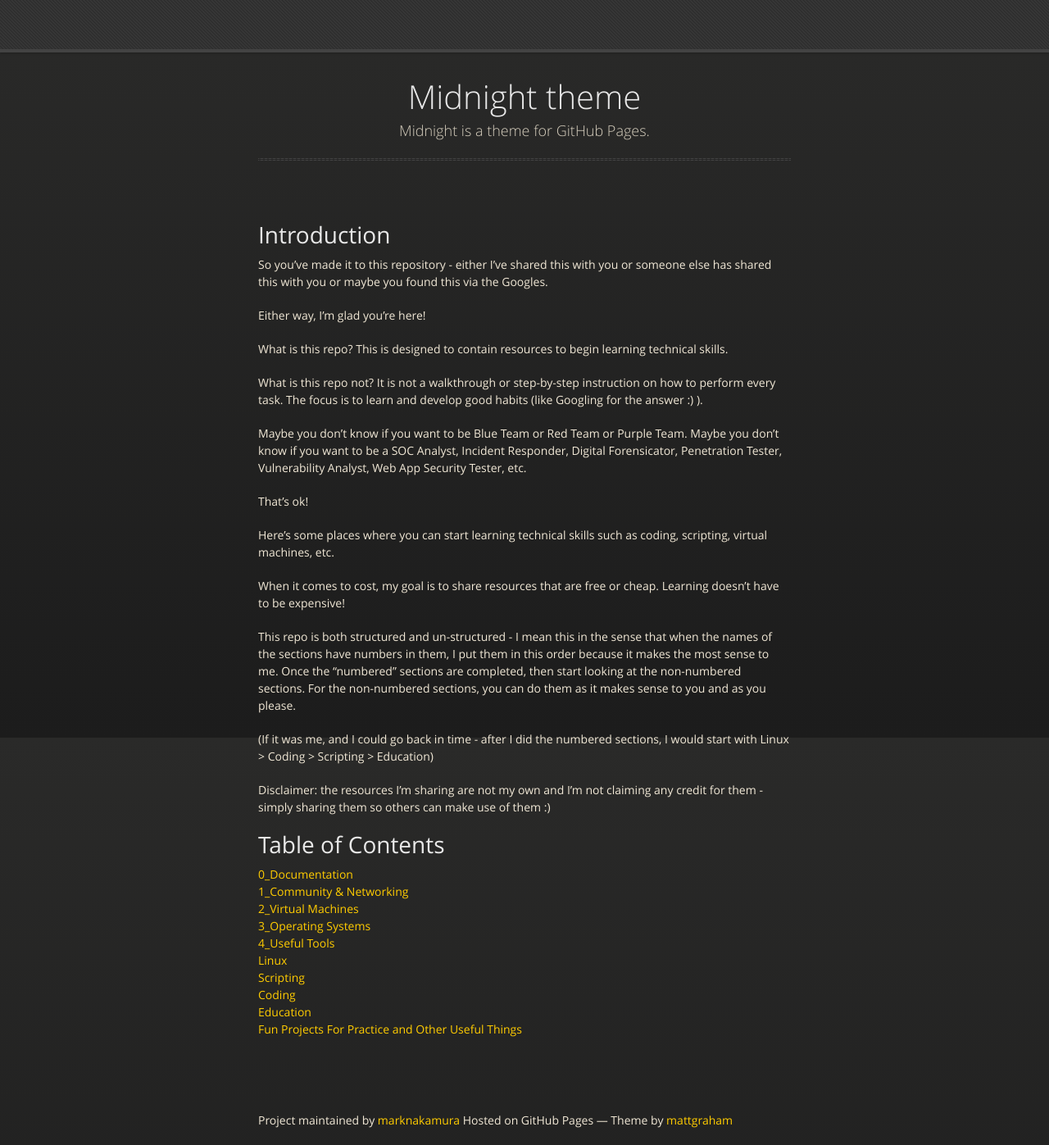
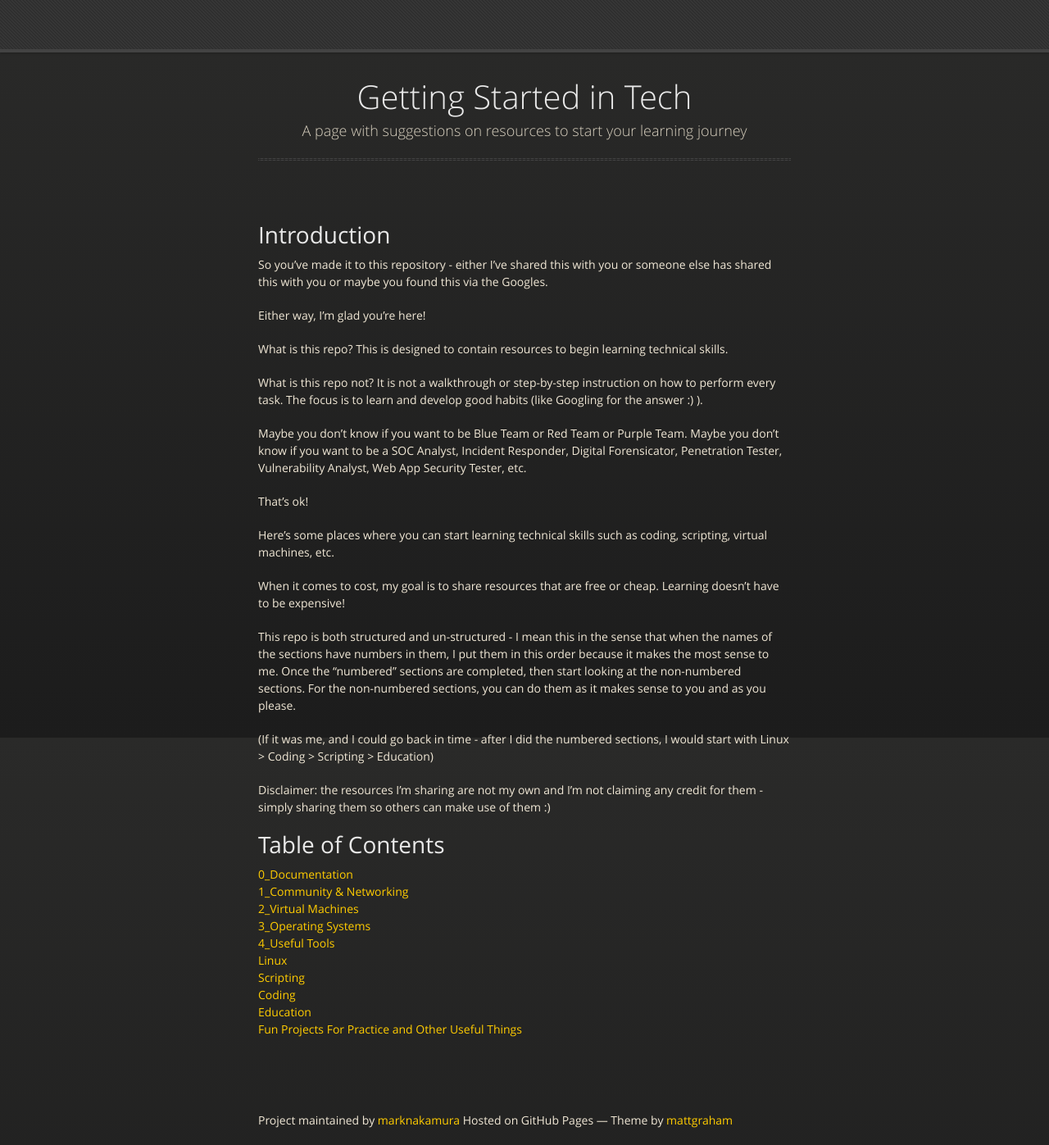
Before and after one commit to marknakamura/getting-started-in-tech, a Jekyll site: the page built from index.md, in a window 1280 px wide and 1397 px high. Shown: the whole window at 82% size. Built offline with Jekyll 4.4.1, drawn with Linux system fonts in a browser that asks for light colours; our own code applies the rules of GitHub Pages for plain Markdown files.

Commit message:
Update _config.yml

```diff
--- a/_config.yml
+++ b/_config.yml
@@ -1,5 +1,5 @@
-title: Midnight theme
-description: Midnight is a theme for GitHub Pages.
+title: Getting Started in Tech
+description: A page with suggestions on resources to start your learning journey
 show_downloads: true
 google_analytics:
 theme: jekyll-theme-midnight
```
